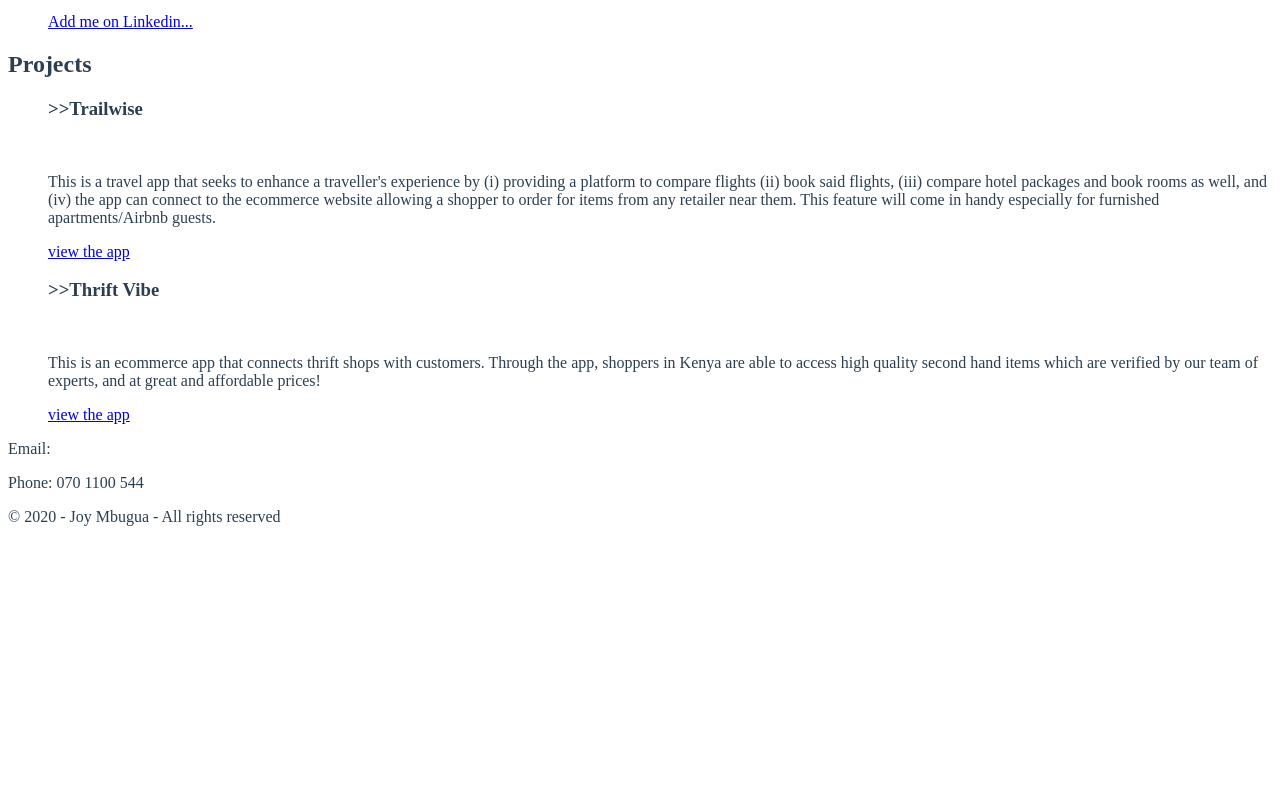
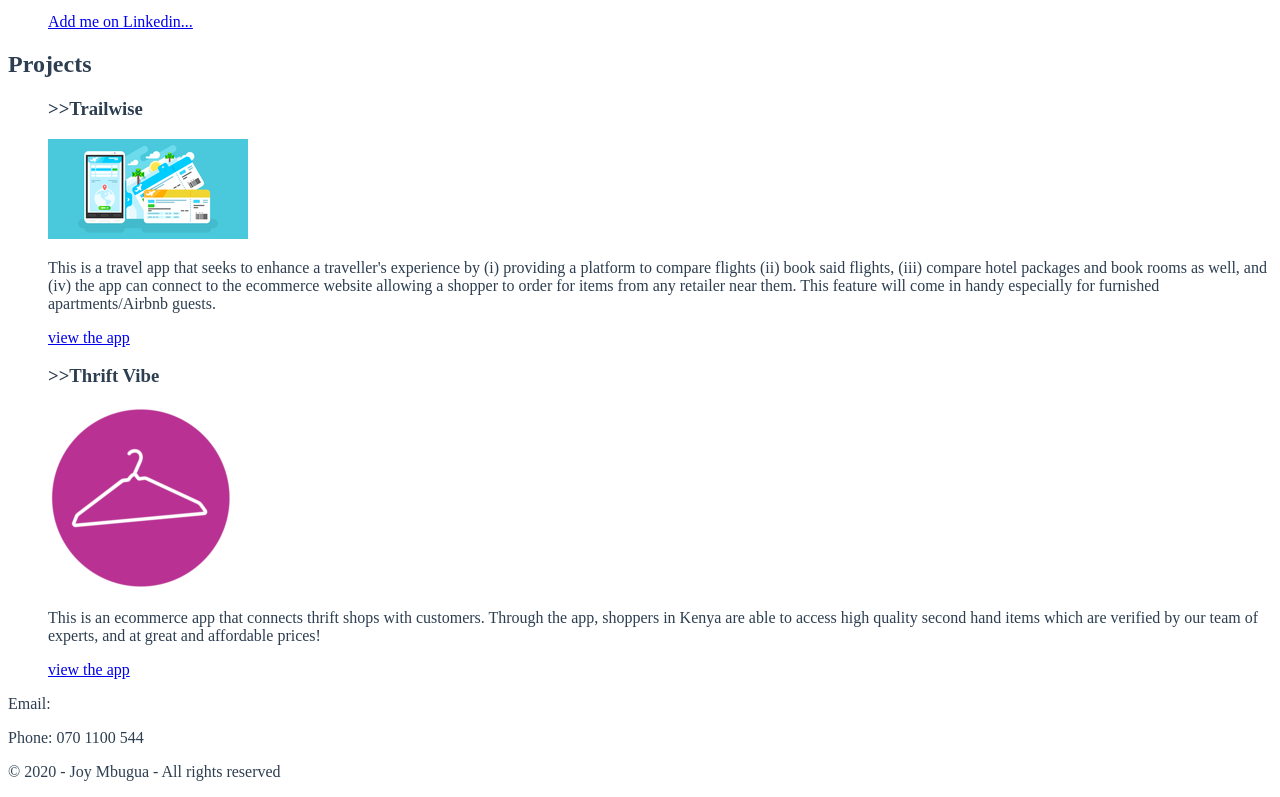
Before and after one commit to JoyMbugua/Portfolio, a plain HTML site: page index.html in a window 1280 px wide. Shown: the part 1401-2198 px from the top of the page. Before the commit the page ends 1943 px from the top, so only its background shows below. Drawn offline with Linux system fonts and the light colour scheme.

Commit message:
Add project images

```diff
--- a/index.html
+++ b/index.html
@@ -62,7 +62,7 @@
             <ul>
 
                 <h3>>>Trailwise</h3>
-
+             <img src="images/travelapp3.png" alt="">
              <br>
              <p>This is a travel app that seeks to enhance a traveller's experience by (i) providing a platform to compare flights
                  (ii) book said flights, (iii) compare hotel packages and book rooms as well, and (iv) the app can connect to the ecommerce website allowing a shopper to order for items from any retailer near them.
@@ -72,7 +72,7 @@
                      <br>
 
                  <h3>>>Thrift Vibe</h3>
-
+              <img src="images/thrift2.png" alt="">
               <br>
               <p>This is an ecommerce app that connects thrift shops with customers. Through the app,
                   shoppers in Kenya are able to access high quality second hand items which are verified by our team of experts,
```
Also changed, not shown: images/travelapp3.png (added).
